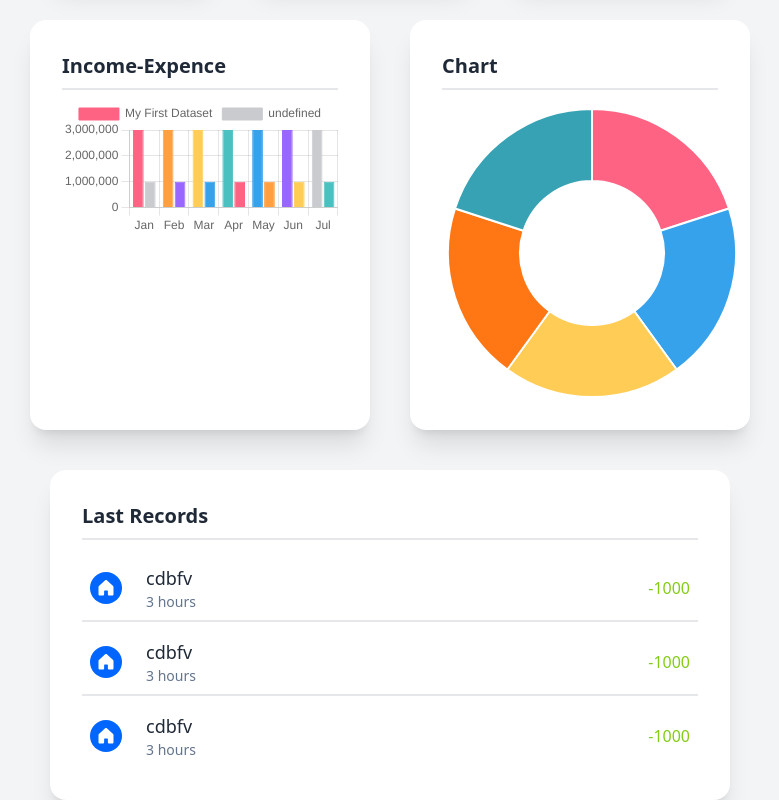
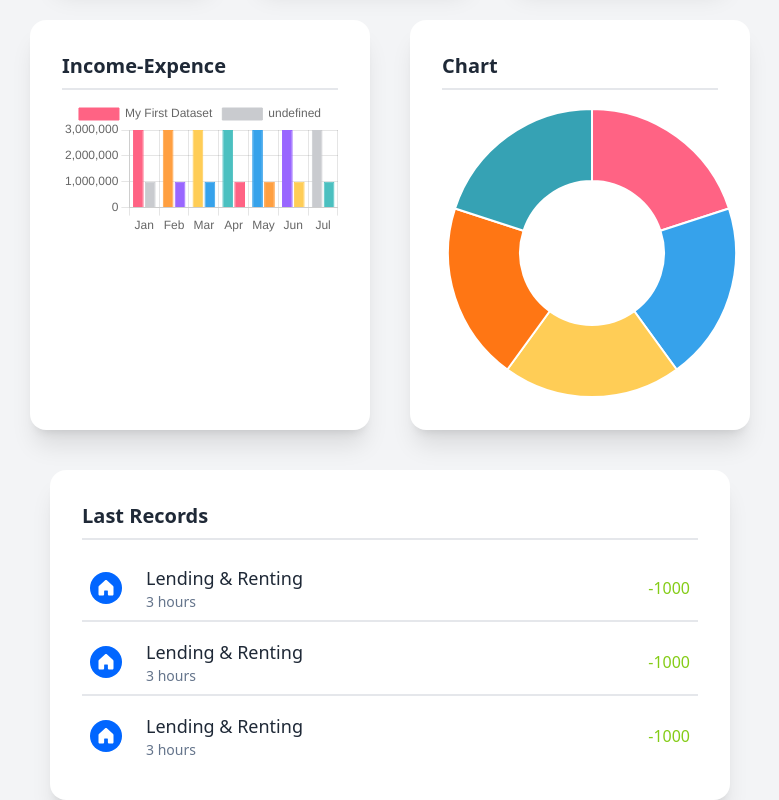
Before and after one commit to anna489/income-expence-tracker, a Next.js app in the folder FrontEnd/: page /Dashboard in a window 1280 px wide. Shown: the part 708-1508 px from the top of the page, without its empty margins (250-1029 px from the left). Built offline with nearby package versions, Linux system fonts and the light colour scheme; what next would draw is missing.

Commit message:
frontend edit

```diff
--- a/FrontEnd/components/In&Out/HouseCheck.jsx
+++ b/FrontEnd/components/In&Out/HouseCheck.jsx
@@ -40,7 +40,9 @@ const HouseCheck = () => {
         </div>{" "}
         <div>
           {" "}
-          <h1 className="text-lg">{Todays.map((Today) => {})}cdbfv </h1>
+          <h1 className="text-lg">
+            {Todays.map((Today) => {})}Lending & Renting{" "}
+          </h1>
           <p className="text-sm text-[#64748B]">3 hours</p>
         </div>
       </div>
```
